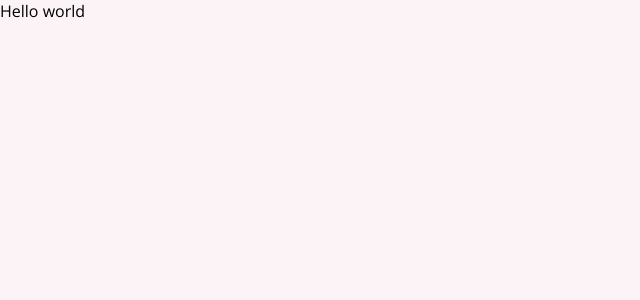
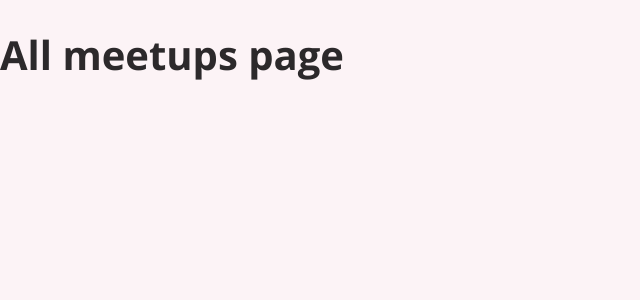
Before and after one commit to RZFalcore/udemy-react-course, a React (Create React App) app: page / in a window 1280 px wide. Shown: the top 300 px of the page, without its empty margins (0-640 px from the left). Built offline with nearby package versions, Linux system fonts and the light colour scheme.

Commit message:
connected pages to react router

```diff
--- a/src/App.js
+++ b/src/App.js
@@ -30,10 +30,13 @@ import React from "react";
 // import AuthProvider from "./components/HooksApp/context/auth-context";
 // ---------
 import SummaryApp from './Pages/SummaryApp';
+import { BrowserRouter } from "react-router-dom";
 
 function App() {
   return (
-   <SummaryApp/>
+    <BrowserRouter>
+      <SummaryApp />
+    </BrowserRouter>
   );
 }
 
--- a/src/Pages/SummaryApp.js
+++ b/src/Pages/SummaryApp.js
@@ -1,8 +1,22 @@
 import React from "react";
+import { Routes, Route } from "react-router-dom";
+
+import Favorites from "../components/Summary/pages/Favorites";
+import Meetups from "../components/Summary/pages/Meetups";
+import NewMeetup from "../components/Summary/pages/NewMeetup";
+
 import "./SummaryApp.css";
 
 const SummaryApp = () => {
-  return <div>Hello world</div>;
+  return (
+    <div>
+      <Routes>
+        <Route path="/" element={<Meetups />} />
+        <Route path="/new-meetup" element={<NewMeetup />} />
+        <Route path="/favorites" element={<Favorites />} />
+      </Routes>
+    </div>
+  );
 };
 
 export default SummaryApp;
```
